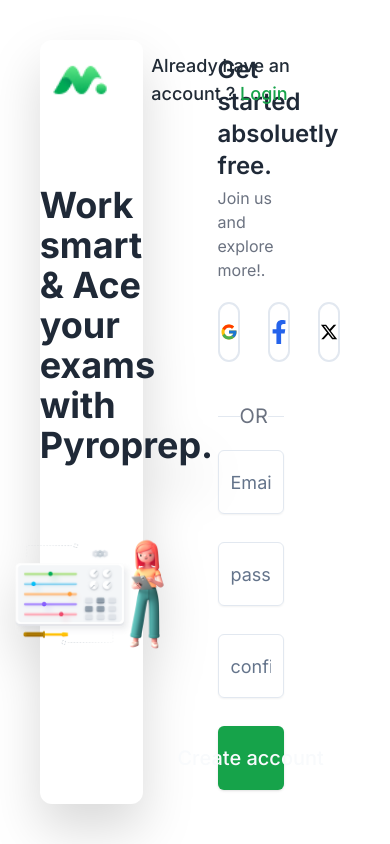
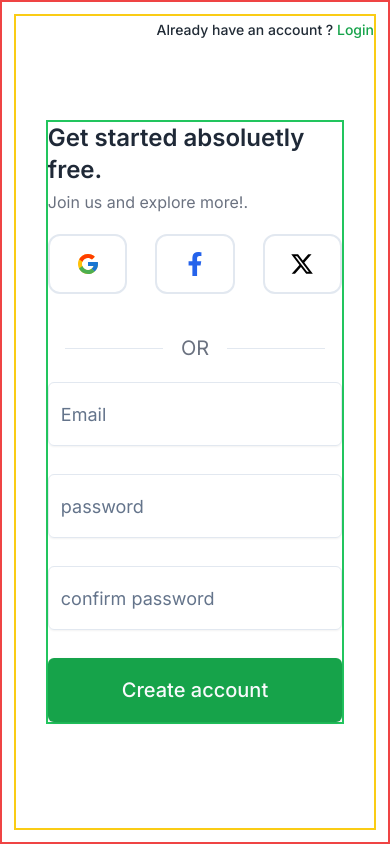
Before and after one commit to Suman196pokhrel/PyroPrep, a Next.js app: page /auth/signup in a window 390 px wide. Built offline with nearby package versions, Linux system fonts and the light colour scheme.

Commit message:
added responsiveness to auth layout

```diff
--- a/app/auth/layout.tsx
+++ b/app/auth/layout.tsx
@@ -59,14 +59,14 @@
     }, [currentPath])
 
     return (
-        <main className='flex min-h-screen justify-between p-10 gap-2'>
+        <main className='flex min-h-screen justify-between p-3 lg:p-5 xxl:p-10 gap-2 border-2 border-red-500'>
             <AnimatePresence mode='wait'>
 
-                <section className='w-2/6 bg-white rounded-xl drop-shadow-2xl flex flex-col items-center justify-center relative'>
+                <section className='w-2/6 hidden bg-white rounded-xl drop-shadow-2xl lg:flex flex-col items-center justify-center relative'>
                     <motion.div {...smoothSlideUp} className='absolute top-3 left-3'>
                         <Link href={"/"}>
                             <Image
-                                className='w-14 h-14'
+                                className='xxl:w-14 xxl:h-14 w-10 h-10'
                                 src={"/static/mockLogo.png"}
                                 alt=''
                                 width={300}
@@ -76,7 +76,7 @@
                         </Link>
                     </motion.div>
                     <div className='flex flex-col gap-16 items-center justify-center'>
-                        <h3 className='text-gray-800 text-4xl font-bold w-3/5'>{conditionalData?.bannerData.title}</h3>
+                        <h3 className='text-gray-800 text-xl xxl:text-4xl font-bold w-3/5'>{conditionalData?.bannerData.title}</h3>
                         {conditionalData && (
                             <motion.figure key={currentPath} {...smoothSlideUp}>
                                 {conditionalData.bannerData.imageLink && (
@@ -97,8 +97,8 @@
             </AnimatePresence>
 
 
-            <section className='w-4/6 relative flex items-center justify-center'>
-                <div className='absolute top-3 right-3 font-medium text-lg'>
+            <section className='w-full lg:w-4/6 relative flex flex-col items-center justify-center border-2 border-yellow-400'>
+                <div className='absolute top-1 right-0 lg:top-3 lg:right-3 font-medium lg:text-lg text-sm'>
                     {conditionalData && (
                         <p className='text-[#212B36] cursor-pointer'>
                             {conditionalData.topRightLink.title}{' '}
@@ -109,7 +109,7 @@
                     )}
                 </div>
 
-                <motion.div className='w-2/6 flex items-center justify-center'>{children}</motion.div>
+                <motion.div className='w-5/6 lg:w-3/6 xl:2/6 flex items-center justify-center border-2 border-green-500'>{children}</motion.div>
 
             </section>
 
```
